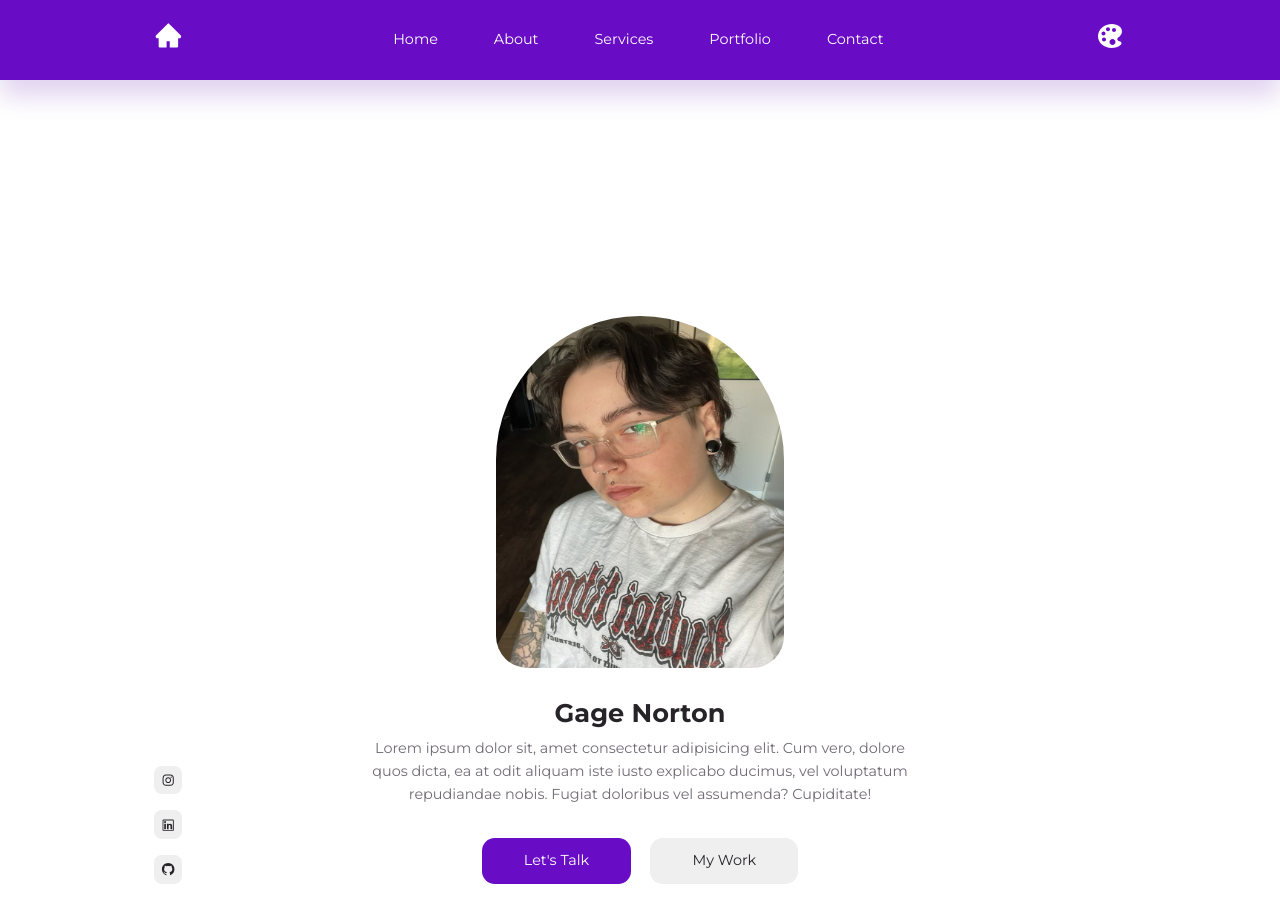
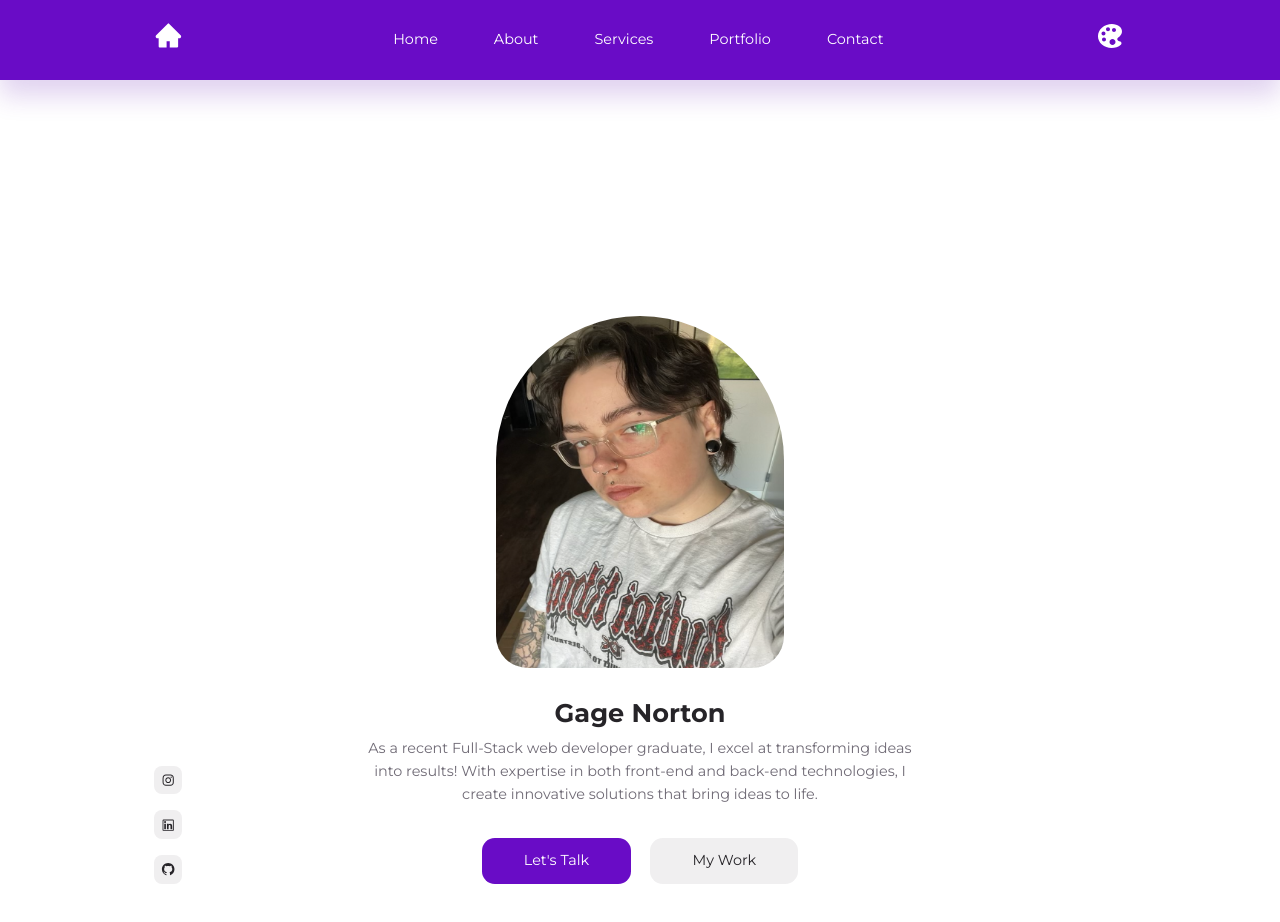
Before and after one commit to Gatewayss/gage-gateway, a React (Create React App) app: page / in a window 1280 px wide. Shown: the top 922 px of the page. Built offline with nearby package versions, Linux system fonts and the light colour scheme.

Commit message:
Change the header bio

```diff
--- a/src/sections/header/Header.jsx
+++ b/src/sections/header/Header.jsx
@@ -12,7 +12,7 @@ const Header = () => {
         </div>
         <h3>Gage Norton</h3>
         <p>
-        Lorem ipsum dolor sit, amet consectetur adipisicing elit. Cum vero, dolore quos dicta, ea at odit aliquam iste iusto explicabo ducimus, vel voluptatum repudiandae nobis. Fugiat doloribus vel assumenda? Cupiditate!
+        As a recent Full-Stack web developer graduate, I excel at transforming ideas into results! With expertise in both front-end and back-end technologies, I create innovative solutions that bring ideas to life.
         </p>
         <div className="header-cta">
           <a href='#contact' className='btn primary'>Let's Talk</a>
```
